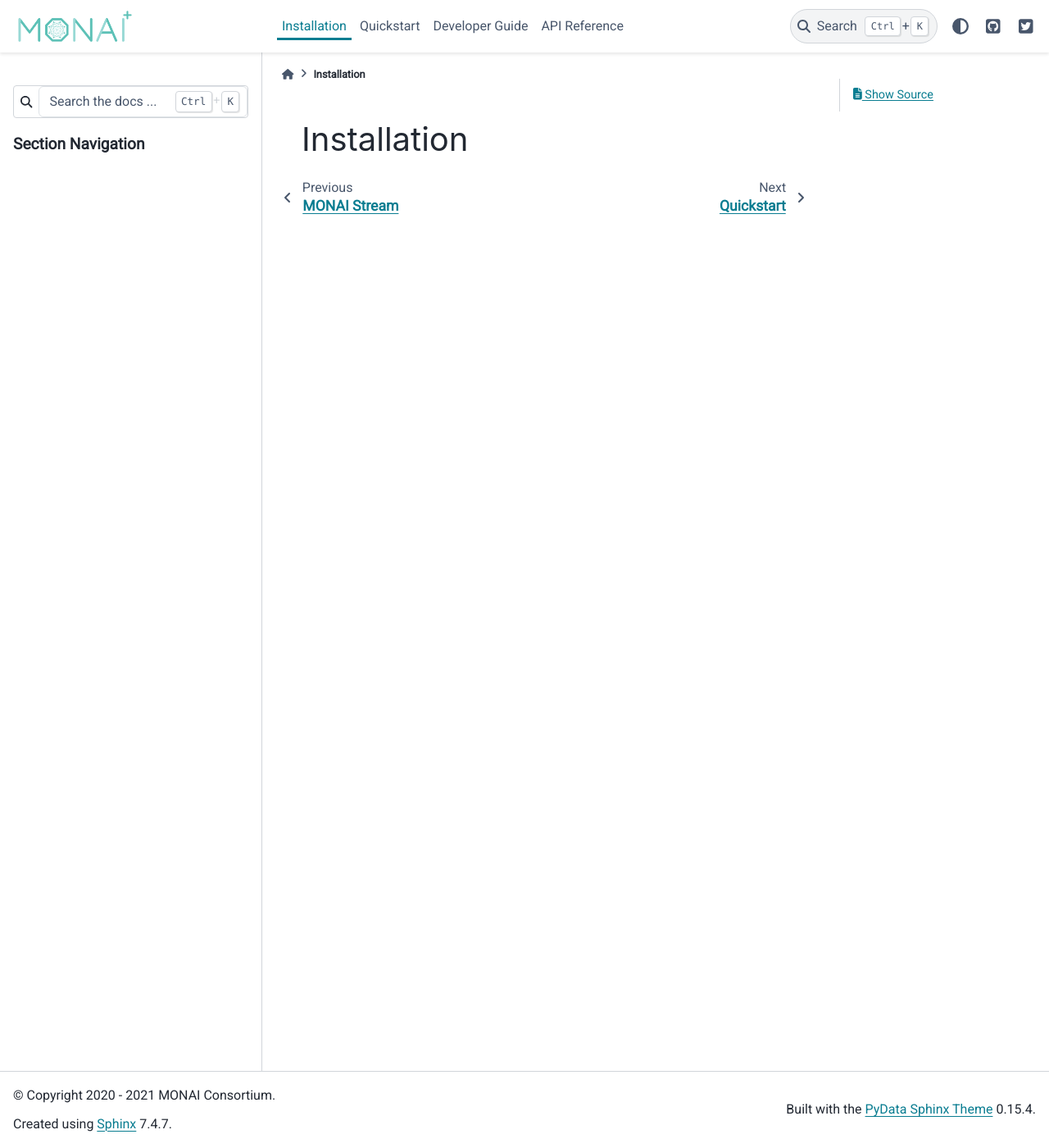
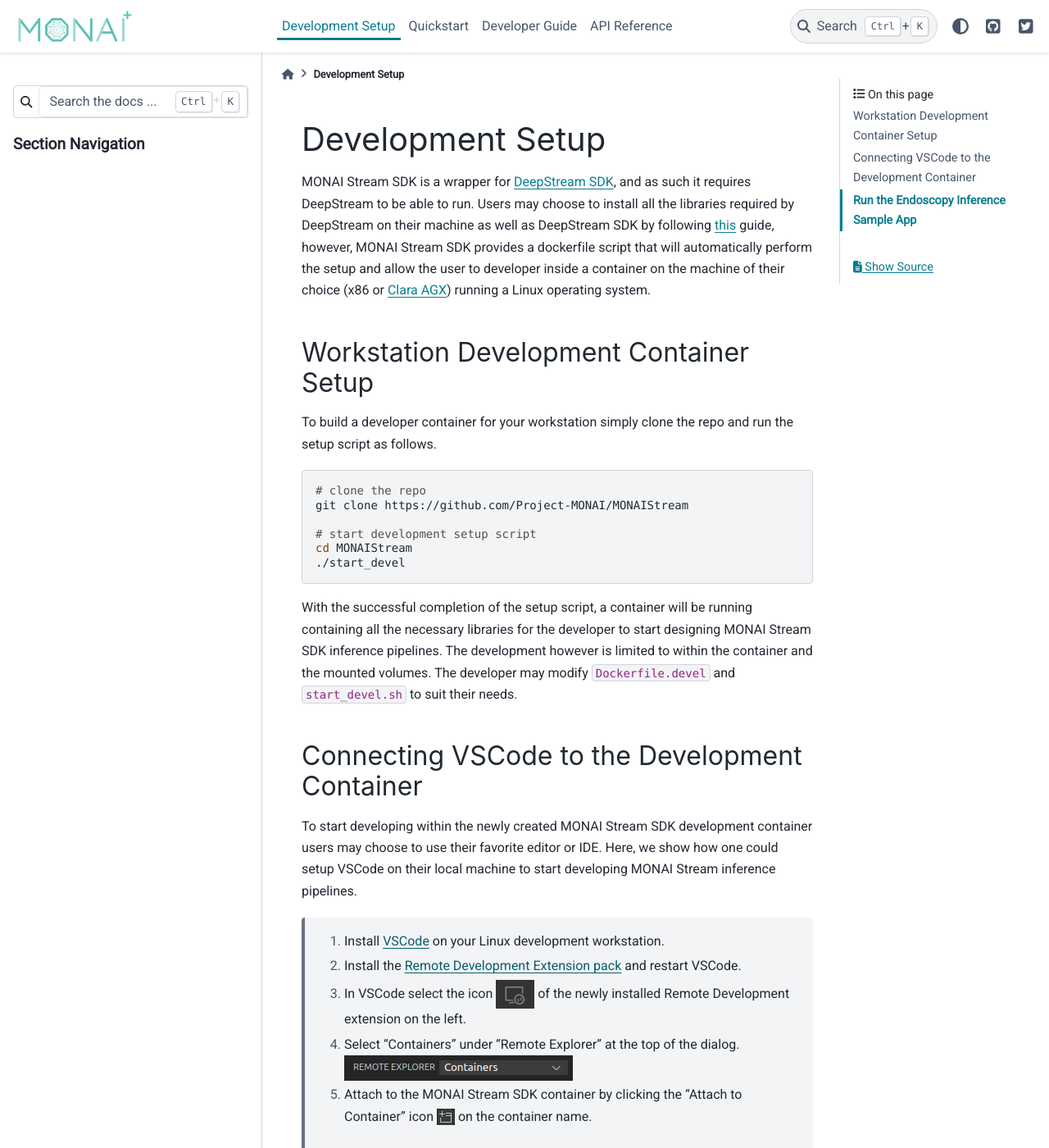
Before and after one commit to Project-MONAI/MONAIStream, a Sphinx documentation site: the page built from docs/source/installation.rst, in a window 1280 px wide and 1400 px high. Shown: the whole window at 82% size. Built offline with Sphinx 7.4.7 and the PyData theme 0.15.4, drawn with Linux system fonts in a browser that asks for light colours; some web fonts are replaced; pages that are not in the unit, such as notebooks, are missing from menus; some of the changed text lies outside the part shown.

Commit message:
wording on index and changes on installation
Signed-off-by: Alvin Ihsani <aihsani@nvidia.com>

```diff
--- a/docs/source/installation.rst
+++ b/docs/source/installation.rst
@@ -1,3 +1,61 @@
-========================
-Installation
-========================
+=================
+Development Setup
+=================
+
+MONAI Stream SDK is a wrapper for `DeepStream SDK <https://developer.nvidia.com/deepstream-sdk>`_,
+and as such it requires DeepStream to be able to run. Users may choose to install all the libraries
+required by DeepStream on their machine as well as DeepStream SDK by following
+`this <https://developer.nvidia.com/deepstream-getting-started>`_ guide, however, MONAI Stream SDK
+provides a dockerfile script that will automatically perform the setup and allow the user to developer
+inside a container on the machine of their choice (x86 or `Clara AGX <https://developer.nvidia.com/clara-agx-devkit>`_)
+running a Linux operating system.
+
+Workstation Development Container Setup
+==============================================
+
+To build a developer container for your workstation simply clone the repo and run the setup script as follows.
+
+.. code-block:: bash
+
+    # clone the repo
+    git clone https://github.com/Project-MONAI/MONAIStream
+
+    # start development setup script
+    cd MONAIStream
+    ./start_devel
+
+With the successful completion of the setup script, a container will be running containing all the necessary libraries
+for the developer to start designing MONAI Stream SDK inference pipelines. The development however is limited to within
+the container and the mounted volumes. The developer may modify ``Dockerfile.devel`` and ``start_devel.sh`` to suit their
+needs.
+
+Connecting VSCode to the Development Container
+==============================================
+
+To start developing within the newly created MONAI Stream SDK development container users may choose to use their favorite
+editor or IDE. Here, we show how one could setup VSCode on their local machine to start developing MONAI Stream inference
+pipelines.
+
+  1. Install `VSCode <https://code.visualstudio.com/download>`_ on your Linux development workstation.
+  2. Install the `Remote Development Extension pack <https://marketplace.visualstudio.com/items?itemName=ms-vscode-remote.vscode-remote-extensionpack>`_ and restart VSCode.
+  3. In VSCode select the icon |VSCodeRDE| of the newly installed Remote Development extension on the left.
+  4. Select "Containers" under "Remote Explorer" at the top of the dialog.
+     |VSCodeRemoteExplorer|
+  5. Attach to the MONAI Stream SDK container by clicking the "Attach to Container" icon |VSCodeAttachContainer| on the container name.
+
+  .. |VSCodeRDE| image:: ../images/vscode_remote_development_ext.png
+    :alt: VSCode Remote Development Extension Icon
+
+  .. |VSCodeRemoteExplorer| image:: ../images/vscode_remote_explorer.png
+    :alt: VSCode Remote Development Extension Icon
+
+  .. |VSCodeAttachContainer| image:: ../images/vscode_attach_container.png
+    :alt: VSCode Remote Development Extension Icon
+
+The above steps should allow the user to develop inside the MONAI Stream container using VSCode.
+
+Run the Endoscopy Inference Sample App
+======================================
+
+MONAI Stream SDK comes with example inference pipelines. Here, we will go through the steps of setting up a sample App
+to perform instrument segmentation in an endoscopy video.
```
Also changed, not shown: docs/source/index.rst (+6 -2 lines), docs/images/vscode_attach_container.png (added), docs/images/vscode_remote_development_ext.png (added), docs/images/vscode_remote_explorer.png (added).
